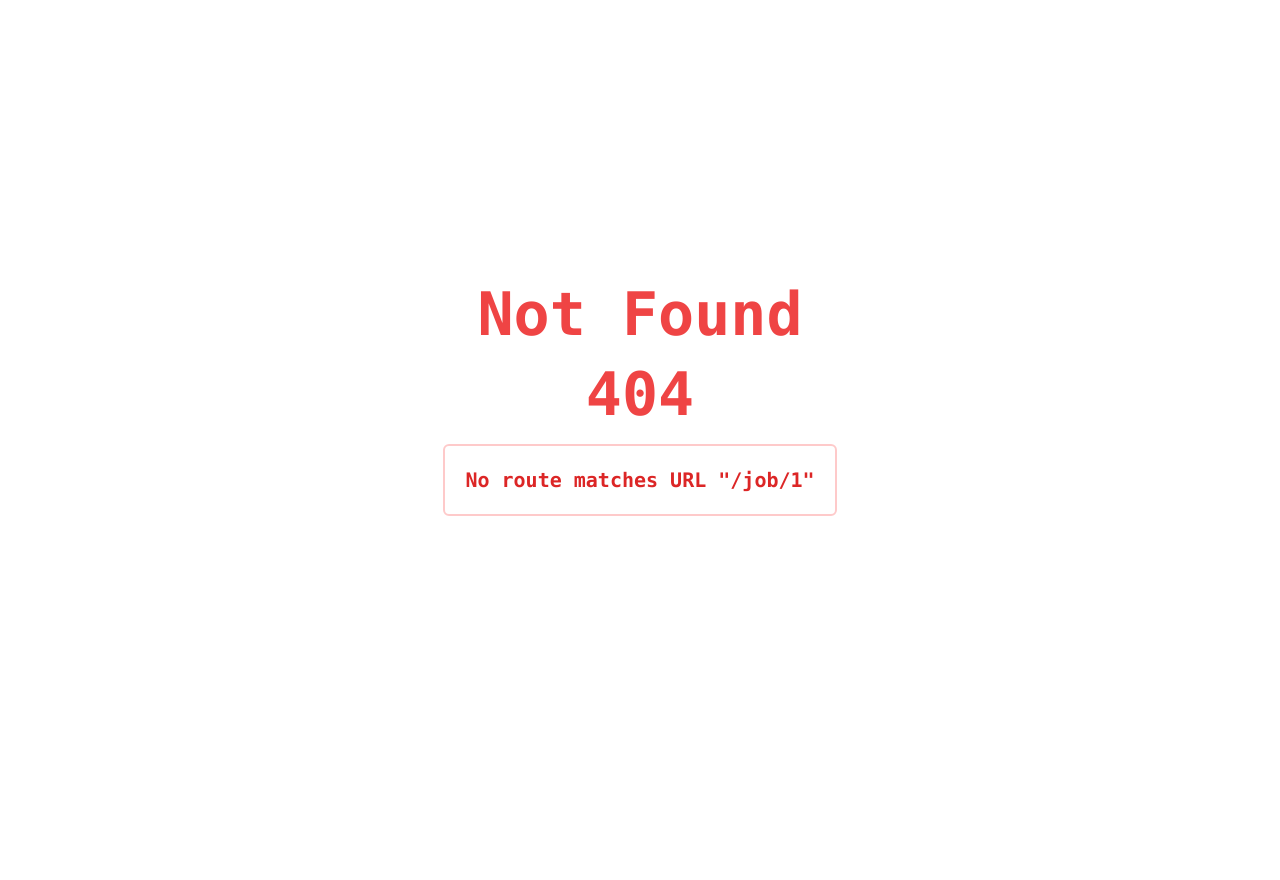
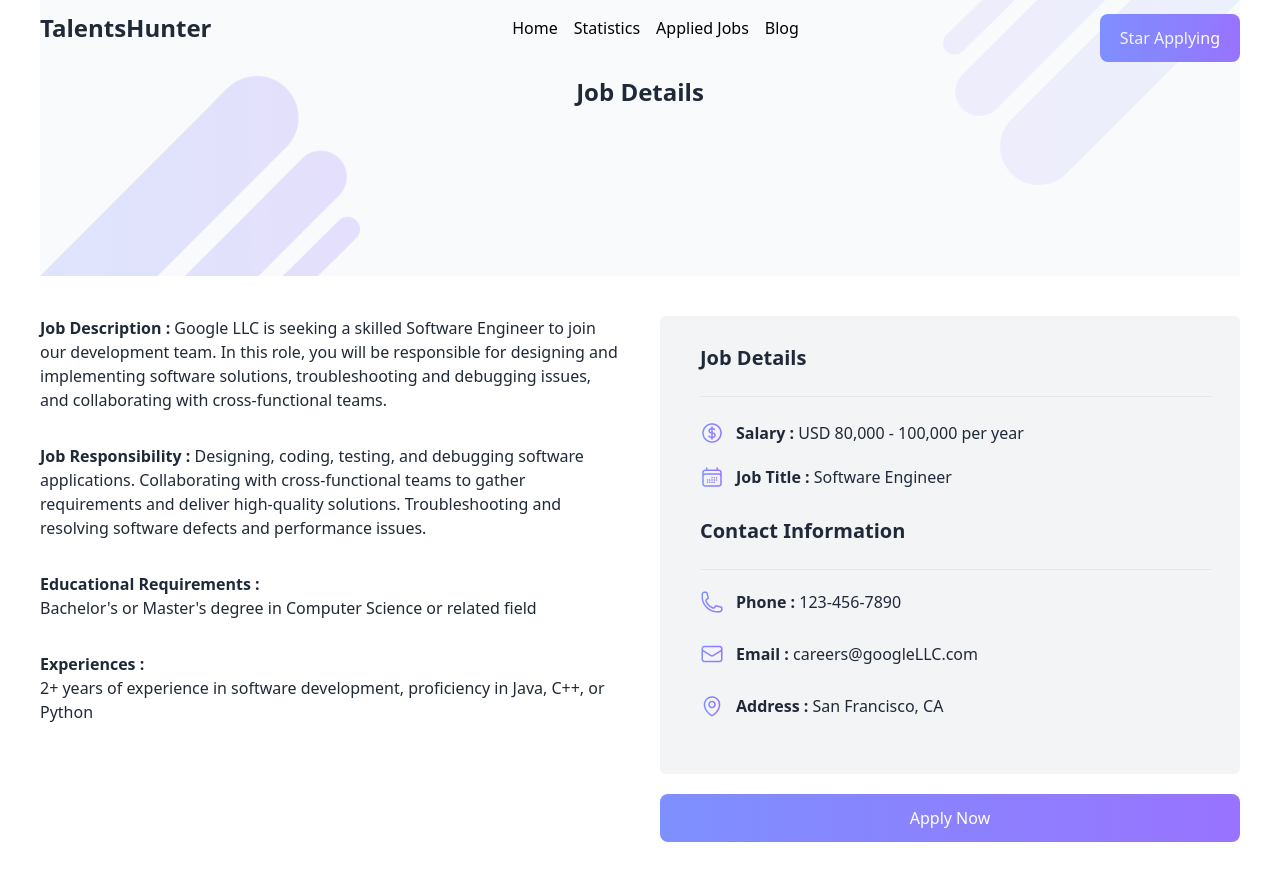
Before and after one commit to KhanZiaul/Job-Hunter, a React (Vite) app: page /job/1 in a window 1280 px wide. Before the commit this address had no page. Shown: the top 880 px of the page. Before the commit the page ends 800 px from the top, so only its background shows below. Built offline with nearby package versions, Linux system fonts and the light colour scheme.

Commit message:
added Job Details

```diff
--- /dev/null
+++ b/src/Components/JobDetails/JobDetails.jsx
@@ -0,0 +1,80 @@
+import React, { useState } from 'react';
+import { useLoaderData, useParams } from 'react-router-dom';
+import Salary from '../../assets/Icons/Frame.png'
+import Frame from '../../assets/Icons/Frame-1.png'
+import Phone from '../../assets/Icons/Frame-2.png'
+import Email from '../../assets/Icons/Frame-3.png'
+import Location from '../../assets/Icons/Frame-4.png'
+import Image from '../../assets/banner/Vector.png'
+import Image2 from '../../assets/banner/Vector-1.png'
+import { addToDb } from '../LocalStorage/LocalStorage';
+
+const JobDetails = () => {
+    const { id } = useParams()
+    const jobs = useLoaderData()
+    const matchingJob = jobs.find(job => job.id == id)
+
+    return (
+        <div className='mt-10 md:mt-0'>
+            <div style={{
+                backgroundImage: `url(${Image})`,
+                backgroundSize: 'contain',
+                backgroundRepeat: 'no-repeat',
+                width: '100%',
+                height: '200px',
+            }} className=' bg-slate-50'>
+                <h2 className='text-2xl text-center font-bold '>Job Details</h2>
+                <div className=' absolute right-10 top-0'>
+                    <img src={Image2} alt="" />
+                </div>
+            </div>
+
+            <div className='grid grid-cols-1 md:grid-cols-2 my-10 gap-10'>
+                <div>
+                    <p className='mb-8'><span className='font-bold'>Job Description : </span>{matchingJob.jobDescription}</p>
+                    <p className='mb-8'><span className='font-bold'>Job Responsibility : </span>{matchingJob.jobResponsibility}</p>
+                    <p className='mb-8'><span className='font-bold'>Educational Requirements : </span><br /> {matchingJob.educationalRequirements}</p>
+                    <p><span className='font-bold'> Experiences : </span> <br />{matchingJob.experiences}</p>
+                </div>
+
+
+                <div>
+                    <div className='border-gray-400 bg-gray-100 rounded-md ps-10 p-7'>
+                        <h2 className='text-xl font-bold mb-6'>Job Details</h2>
+                        <hr />
+                        <div className='mt-6'>
+                            <div className='flex gap-3 mb-5'>
+                                <img src={Salary} alt="" />
+                                <p><span className='font-bold'>Salary  : </span>{matchingJob.salary}</p>
+                            </div>
+                            <div className='flex gap-3 mb-7'>
+                                <img src={Frame} alt="" />
+                                <p><span className='font-bold'>Job Title : </span>{matchingJob.jobTitle}</p>
+                            </div>
+                        </div>
+
+                        <h2 className='text-xl font-bold mb-6 mt-5'>Contact Information</h2>
+                        <hr />
+                        <div className='flex gap-3 mt-5 mb-7'>
+                            <img src={Phone} alt="" />
+                            <p><span className='font-bold'>Phone : </span>{matchingJob.contactInformation.phone}</p>
+                        </div>
+
+                        <div className='flex gap-3 mb-7'>
+                            <img src={Email} alt="" />
+                            <p><span className='font-bold'>Email : </span>{matchingJob.contactInformation.email}</p>
+                        </div>
+
+                        <div className='flex gap-3 mb-7'>
+                            <img src={Location} alt="" />
+                            <p><span className='font-bold'>Address : </span>{matchingJob.location}</p>
+                        </div>
+                    </div>
+                    <button onClick={() => addToDb(matchingJob.id)} className='btn-nav text-white px-5 py-3 rounded-lg my-5 w-full'>Apply Now</button>
+                </div>
+            </div>
+        </div>
+    );
+};
+
+export default JobDetails;
--- a/src/main.jsx
+++ b/src/main.jsx
@@ -10,6 +10,7 @@ import Error from './Components/Error/Error.jsx';
 import Home from './Components/Home/Home.jsx';
 import Statistics from './Components/Statistics/Statistics.jsx';
 import Blog from './Components/Blog/Blog.jsx';
+import JobDetails from './Components/JobDetails/JobDetails.jsx';
 
 const router = createBrowserRouter([
   {
@@ -29,6 +30,11 @@ const router = createBrowserRouter([
         path:'blog',
         element:<Blog></Blog>
       },
+      {
+        path:'job/:id',
+        element:<JobDetails></JobDetails>,
+        loader:() => fetch('/jobs.json')
+      }
     ]
   },
 ]);
```
